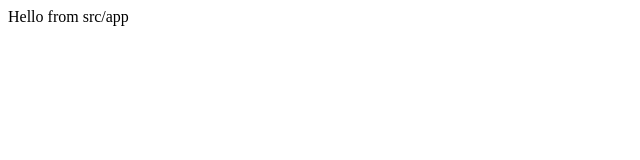
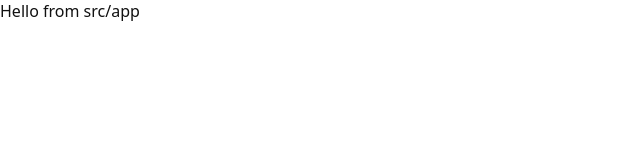
Before and after one commit to kopachevvadym/fileshare, a Next.js app: page / in a window 1280 px wide. Shown: the top 160 px of the page, without its empty margins (0-640 px from the left). Built offline with nearby package versions, Linux system fonts and the light colour scheme.

Commit message:
add global styles and theme variables for consistent design

```diff
--- a/src/app/layout.tsx
+++ b/src/app/layout.tsx
@@ -1,3 +1,6 @@
+import "@/styles/globals.css";
+
+
 export default function RootLayout({ children }: { children: React.ReactNode; }) {
   return (
     <html lang="en">
--- /dev/null
+++ b/src/styles/globals.css
@@ -0,0 +1,23 @@
+@import "./theme.css";
+
+/* Reset / base */
+html,
+body {
+    margin: 0;
+    padding: 0;
+    font-family: system-ui, -apple-system, BlinkMacSystemFont, sans-serif;
+    background-color: var(--color-bg);
+    color: var(--color-text);
+}
+
+*,
+*::before,
+*::after {
+    box-sizing: border-box;
+}
+
+/* Links */
+a {
+    color: inherit;
+    text-decoration: none;
+}
--- /dev/null
+++ b/src/styles/theme.css
@@ -0,0 +1,22 @@
+:root {
+    /* Colors */
+    --color-bg: #ffffff;
+    --color-text: #111111;
+    --color-primary: #2563eb;
+    --color-danger: #dc2626;
+
+    /* Spacing */
+    --space-xs: 4px;
+    --space-sm: 8px;
+    --space-md: 16px;
+    --space-lg: 24px;
+
+    /* Radius */
+    --radius-sm: 4px;
+    --radius-md: 8px;
+}
+
+[data-theme="dark"] {
+    --color-bg: #0b0b0b;
+    --color-text: #f5f5f5;
+}
```
